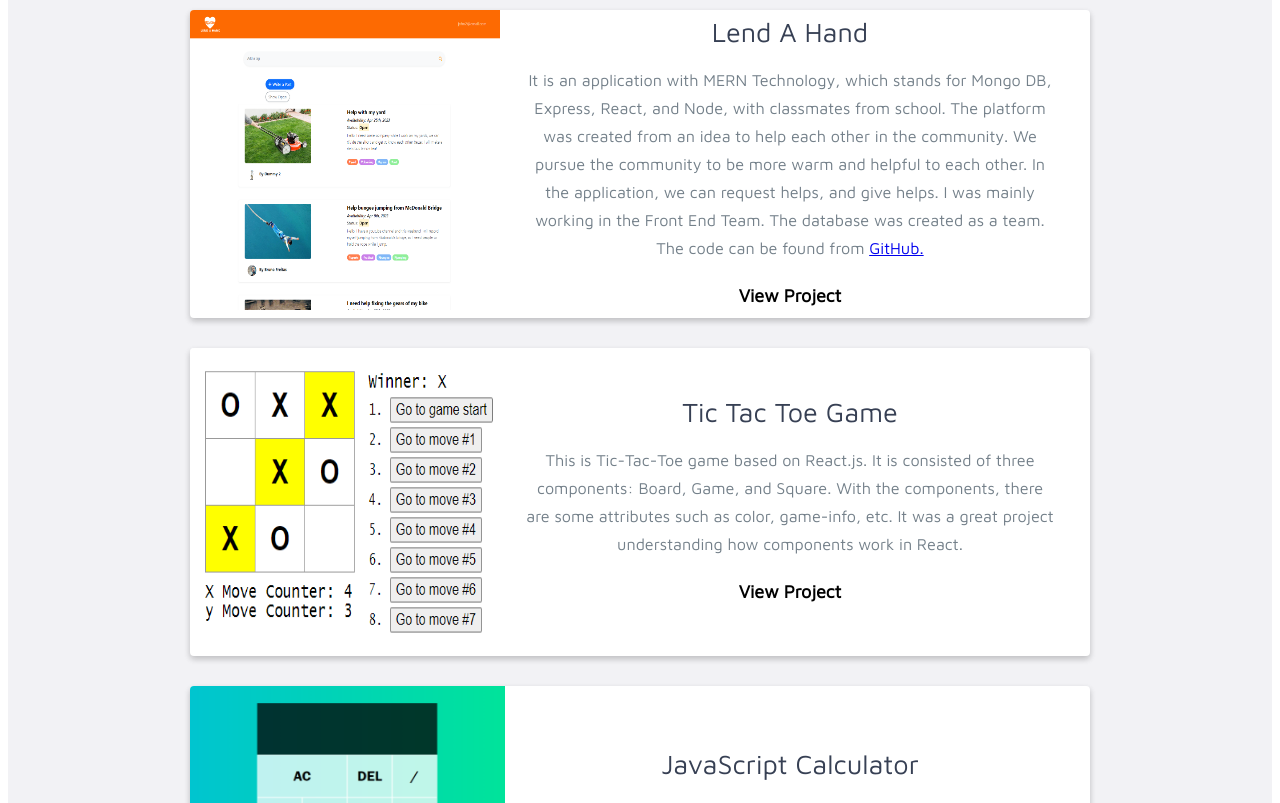
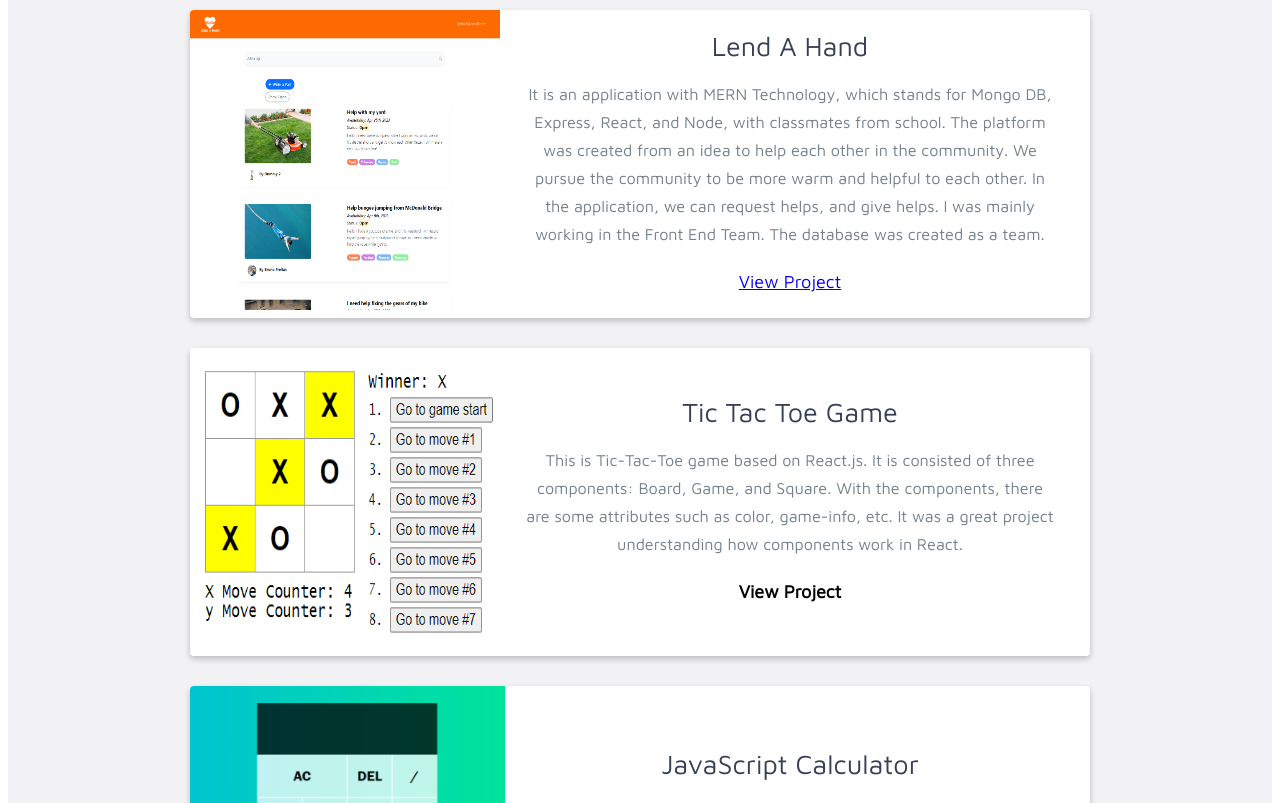
Before and after one commit to JoyyCho/Portfolio_Live, a website: page index.html in a window 1280 px wide. Shown: the part 3057-3860 px from the top of the page. Drawn offline with nearby package versions, Linux system fonts and the light colour scheme.

Commit message:
comment some codes in index for now

```diff
--- a/index.html
+++ b/index.html
@@ -182,9 +182,9 @@
                         <h3>Lend A Hand</h3>
                         <p>
                             It is an application with MERN Technology, which stands for Mongo DB, Express, React, and Node, with classmates from school. The platform was created from an idea to help each other in the community. We pursue the community to be more warm and helpful to each other. In the application, we can request helps, and give helps. I was mainly working in the Front End Team. The database was created as a team.
-                            The code can be found from <a href="https://github.com/lendahandcorp/lendahand" target="_blank">GitHub.</a>
                         </p>
-                        <a href="https://lendahand.onrender.com/" target="_blank" class="text-decoration-none text-project">View Project</a>
+                             <a href="https://github.com/lendahandcorp/lendahand" target="_blank">View Project</a>
+<!--                         <a href="https://lendahand.onrender.com/" target="_blank" class="text-decoration-none text-project">View Project</a> -->
                     </div>
                     <!-- End .project-info -->
                 </div>
```
